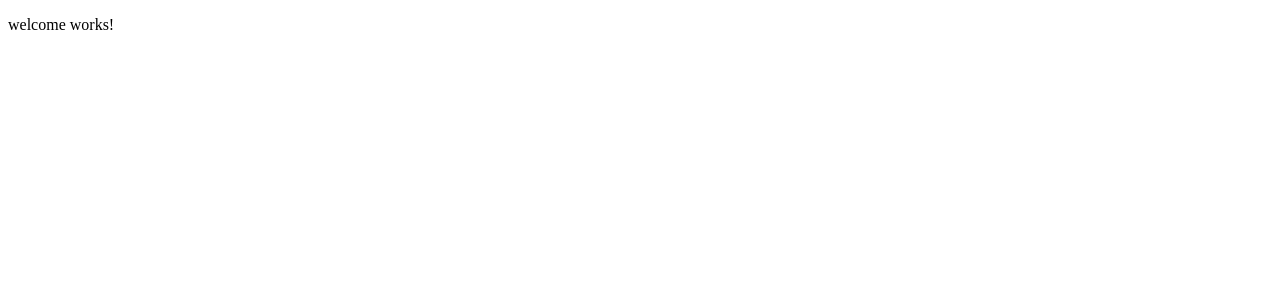
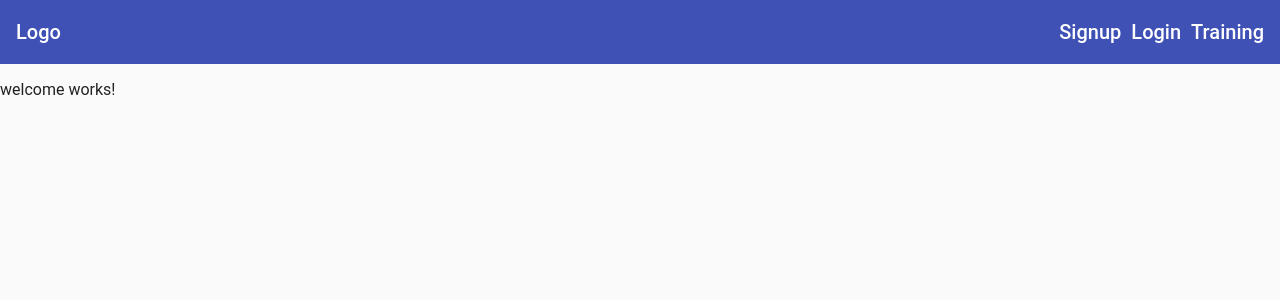
Before and after one commit to sms7182/fitnessTracker, an Angular app: page / in a window 1280 px wide. Shown: the top 300 px of the page. Built offline with nearby package versions, Linux system fonts and the light colour scheme.

Commit message:
add navigation

```diff
--- a/src/app/app.component.css
+++ b/src/app/app.component.css
@@ -0,0 +1,21 @@
+mat-sidenav-container,mat-sidenav-content,mat-sidenav{
+    height: 100%;
+}
+mat-sidenav{
+    width: 250px;
+}
+
+a{
+    text-decoration: none;
+    color: white;
+}
+a:hover,
+a:active{
+    color: lightgray;
+}
+
+.navigation-items{
+    list-style: none;
+    padding: 0;
+    margin: 0;
+}
--- a/src/app/app.component.html
+++ b/src/app/app.component.html
@@ -1 +1,27 @@
-<router-outlet></router-outlet>
+<mat-sidenav-container>
+    <mat-sidenav #sidenav role="navigation" >
+    <p>I am  the sidenav</p>
+    </mat-sidenav>
+    <mat-sidenav-content>
+    <mat-toolbar color="primary">
+        <div fxHide.gt-xs>
+        <button mat-icon-button (click)="sidenav.toggle()">
+        <mat-icon>
+        menu
+        </mat-icon>
+        </button></div>
+        <div><a routerLink="/">Logo</a></div>
+
+        <div fxFlex fxLayout fxLayoutAlign="flex-end" fxHide.xs>
+        <ul fxLayout fxLayoutGap="10px" class="navigation-items">
+            <li><a routerLink="/signup">Signup</a></li>
+            <li> <a routerLink="/login">Login</a></li>
+            <li> <a routerLink="/training">Training</a></li>
+        </ul>
+        </div>
+    </mat-toolbar>
+    <main>
+    <router-outlet ></router-outlet>
+     </main>
+    </mat-sidenav-content>
+</mat-sidenav-container>
--- a/src/app/material.module.ts
+++ b/src/app/material.module.ts
@@ -6,9 +6,11 @@
 import {MatDatepickerModule} from '@angular/material/datepicker'
 import { MatNativeDateModule } from '@angular/material/core';
 import {MatCheckboxModule} from '@angular/material/checkbox'
+import {MatSidenavModule} from '@angular/material/sidenav'
+import {MatToolbarModule} from '@angular/material/toolbar'
 @NgModule({
-    imports:[MatButtonModule,MatIconModule,MatFormFieldModule,MatInputModule,MatDatepickerModule,MatNativeDateModule,MatCheckboxModule],
-    exports:[MatButtonModule,MatIconModule,MatFormFieldModule,MatInputModule,MatDatepickerModule,MatNativeDateModule,MatCheckboxModule]
+    imports:[MatButtonModule,MatIconModule,MatFormFieldModule,MatInputModule,MatDatepickerModule,MatNativeDateModule,MatCheckboxModule,MatSidenavModule,MatToolbarModule],
+    exports:[MatButtonModule,MatIconModule,MatFormFieldModule,MatInputModule,MatDatepickerModule,MatNativeDateModule,MatCheckboxModule,MatSidenavModule,MatToolbarModule]
 })
 export class MaterialModule{
 
--- a/src/styles.css
+++ b/src/styles.css
@@ -1,2 +1,12 @@
 /* You can add global styles to this file, and also import other style files */
-@import "@angular/material/prebuilt-themes/indigo-pink.css"
+@import "@angular/material/prebuilt-themes/indigo-pink.css";
+
+html,body{
+    font-family: 'Roboto',sans-serif;
+    height: 100% ;
+}
+
+body{
+    margin: 0;
+
+}
```
Also changed, not shown: src/app/app.component.ts (+6 -1 lines).
